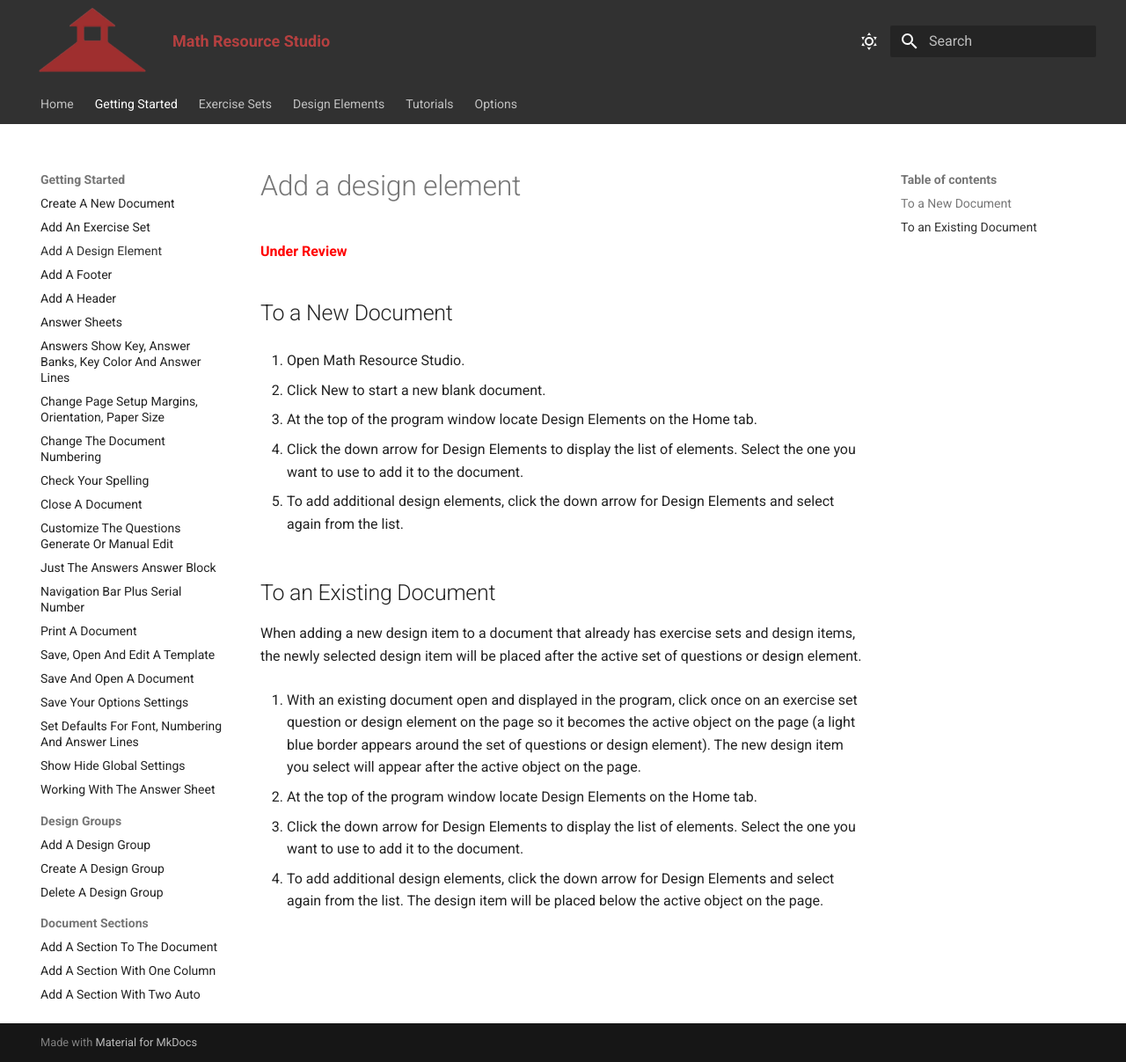
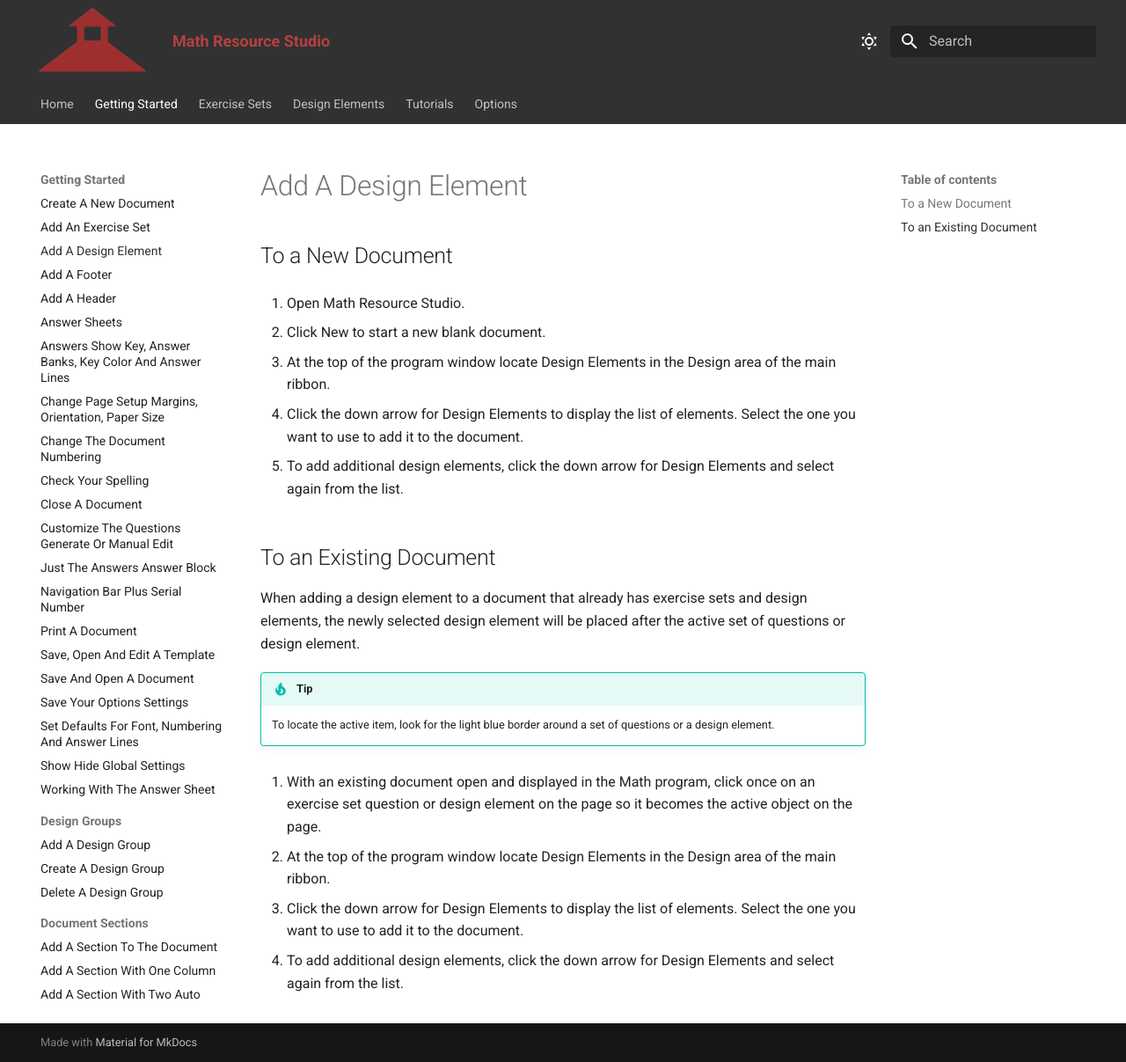
Before and after one commit to rdinch/MathResourceStudio-Help, an MkDocs documentation site: the page built from docs/getting-started/add-a-design-element.md, in a window 1280 px wide and 1207 px high. Shown: the whole window at 88% size. Built offline with MkDocs 1.6.1 and Material for MkDocs 9.7.7, drawn with Linux system fonts in a browser that asks for light colours.

Commit message:
Refine 'Add a design element' docs
Updated the Add a Design Element, and removed the needs review message on the page.

```diff
--- a/docs/getting-started/add-a-design-element.md
+++ b/docs/getting-started/add-a-design-element.md
@@ -1,14 +1,10 @@
-# Add a design element
-
-<p style="color: red; font-weight: bold;">Under Review</p>
-
 ## To a New Document
 
 1. Open Math Resource Studio.
 
 2. Click New to start a new blank document.
 
-3. At the top of the program window locate Design Elements on the Home tab.
+3. At the top of the program window locate Design Elements in the Design area of the main ribbon.
 
 4. Click the down arrow for Design Elements to display the list of elements. Select the one you want to use to add it to the document.
 
@@ -16,12 +12,15 @@
 
 ## To an Existing Document
 
-When adding a new design item to a document that already has exercise sets and design items, the newly selected design item will be placed after the active set of questions or design element.
+When adding a design element to a document that already has exercise sets and design elements, the newly selected design element will be placed after the active set of questions or design element.
 
-1. With an existing document open and displayed in the program, click once on an exercise set question or design element on the page so it becomes the active object on the page (a light blue border appears around the set of questions or design element). The new design item you select will appear after the active object on the page.
+!!! tip
+    To locate the active item, look for the light blue border around a set of questions or a design element.
 
-2. At the top of the program window locate Design Elements on the Home tab.
+1. With an existing document open and displayed in the Math program, click once on an exercise set question or design element on the page so it becomes the active object on the page.
+
+2. At the top of the program window locate Design Elements in the Design area of the main ribbon.
 
 3. Click the down arrow for Design Elements to display the list of elements. Select the one you want to use to add it to the document.
 
-4. To add additional design elements, click the down arrow for Design Elements and select again from the list. The design item will be placed below the active object on the page.
+4. To add additional design elements, click the down arrow for Design Elements and select again from the list.
```
